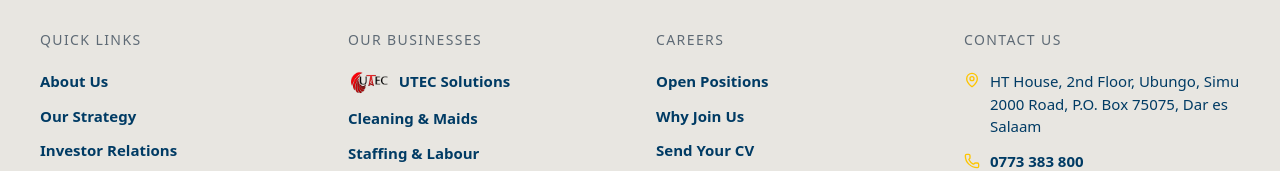
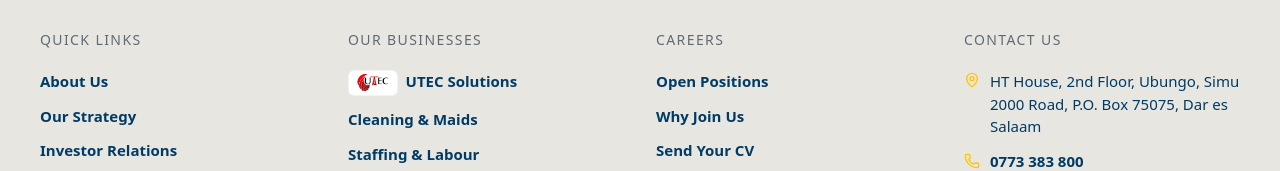
Before and after one commit to sulemsaba/frontendjotofa, a Next.js app: page / in a window 1280 px wide. Shown: the part 11045-11216 px from the top of the page. Built offline with nearby package versions, Linux system fonts and the light colour scheme.

Commit message:
brand: stop recolouring UTEC logo in footer (show true brand colours on white chip)

```diff
--- a/src/components/footer.tsx
+++ b/src/components/footer.tsx
@@ -108,13 +108,18 @@ function LinkColumn({
               className="text-[15px] font-semibold text-foreground hover:text-jotofa-accent transition-colors cursor-pointer rounded-sm focus-visible:outline-none focus-visible:ring-2 focus-visible:ring-jotofa-accent focus-visible:ring-offset-1 focus-visible:ring-offset-background text-left"
             >
               {link.iconSrc && link.iconType === "wordmark" && (
+                /* Show the subsidiary's own logo in its true brand colours.
+                   A small white chip gives it a consistent, controlled
+                   backdrop in both themes instead of recolouring the mark. */
+                <span className="inline-flex items-center align-middle mr-2 px-1.5 py-0.5 rounded-sm bg-white border border-black/5">
                   <Image
                     src={link.iconSrc}
                     alt={link.iconAlt ?? ""}
                     width={80}
                     height={32}
-                  className="h-6 w-auto object-contain inline-block align-middle mr-2 dark:brightness-0 dark:invert"
+                    className="h-5 w-auto object-contain"
                   />
+                </span>
               )}
               {link.iconSrc && link.iconType === "icon" && (
                 <span className="inline-flex items-center justify-center w-4 h-4 rounded-sm bg-white border border-black/5 dark:bg-white/90 dark:border-white/20 flex-shrink-0 overflow-hidden align-middle mr-1.5">
```
Lines whose indentation alone changed are shown as unchanged.
